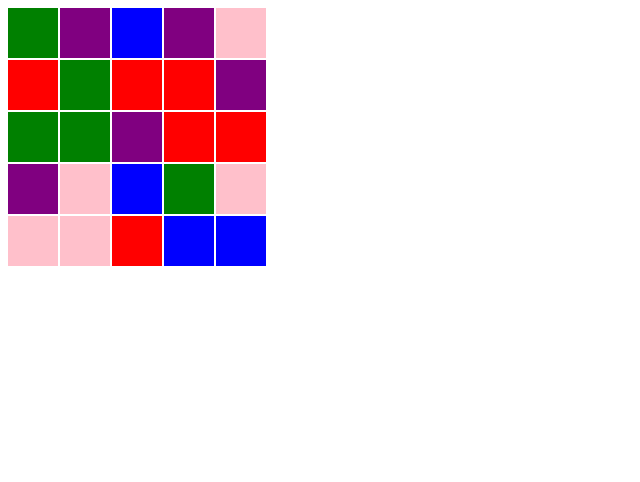
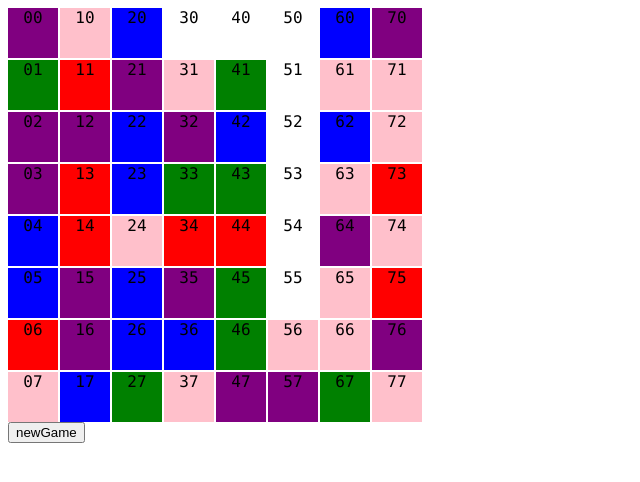
Before and after one commit to RaggaMechanic/gem-match-react, a React (Create React App) app: page / in a window 1280 px wide. Shown: the top 482 px of the page, without its empty margins (0-640 px from the left). Built offline with nearby package versions, Linux system fonts and the light colour scheme.

Commit message:
worked gem generation, worked gem match, worked gem drops, worked grid size configuration

```diff
--- a/src/App.js
+++ b/src/App.js
@@ -1,21 +1,114 @@
+import React, { useState } from "react";
 import "./styles.css";
 
-const arr = Array.from({ length: 25 }, (e, i) => getNextRand(1, 5));
+class Gem {
+  x = -1;
+  y = -1;
+  type = 0;
+  constructor(x, y, type) {
+    this.x = x;
+    this.y = y;
+    this.type = type;
+  }
+}
+
+const size = 8;
+
+function createGems() {
+  let x = 0,
+    y = 0;
+  return Array.from({ length: size * size }, (e, i) => {
+    if (x === size) {
+      x = 0;
+      y++;
+    }
+    const gem = new Gem(x, y, getNextRand(1, 5));
+    x++;
+    return gem;
+  });
+}
+
+function updateGridWithMatches(gems) {
+  const matches = matchLines(gems);
+  if (matches.length > 0) {
+    const newGems = Object.assign([], gems);
+    matches.flat().forEach((m, i) => {
+      const gem = newGems.find((g) => g.x === m.x && g.y === m.y);
+      if (gem) gem.type = 0; // getNextRand(1, 5)
+    });
+    return { needUpdate: true, newGems };
+  }
+
+  return { needUpdate: false, newGems: gems };
+}
 
 export default function App() {
-  const grid = arr.map((el, i) => {
+  const [gems, setGems] = useState([]);
+
+  const newGame = () => {
+    console.log("newGame call");
+    const nGems = createGems();
+    setGems(nGems);
+    setTimeout(() => updateGems(nGems), 200);
+  };
+
+  const dropGems = (gems) => {
+    const swaps = getSwaps(gems);
+    console.log("dropGems swaps:", swaps);
+    swaps.forEach((s) => {
+      const _gems = Object.assign([], gems);
+      const gem = _gems.find((g) => g.x === s.from.x && g.y === s.from.y);
+      const hole = _gems.find((g) => g.x === s.to.x && g.y === s.to.y);
+      gem.type = s.to.type;
+      hole.type = s.from.type;
+      setGems(_gems);
+    });
+  };
+
+  const updateGems = (gems) => {
+    console.log("updateGems call", gems);
+    const { needUpdate, newGems } = updateGridWithMatches(gems);
+    if (needUpdate) {
+      console.log("updateGems setGems", newGems);
+      setGems(newGems);
+      setTimeout(() => {
+        dropGems(newGems);
+        setTimeout(() => updateGems(gems), 200);
+      }, 500);
+    }
+  };
+
+  const grid = gems.map((el, i) => {
+    const key = `${el.x}${el.y}`;
     const gm = (
       <span
-        key={i}
-        className={"gem " + colorByNum(el)}
-        onClick={(event) => clickGem(event, i, el)}
+        key={key}
+        className={"gem " + colorByNum(el.type)}
+        onClick={(event) => clickGem(event, i, el, () => updateGems(gems))}
       >
-        &nbsp;
+        {key}
       </span>
     );
     return gm;
   });
-  return <div className="App gems">{grid}</div>;
+
+  React.useEffect(() => {
+    if (gems.length === 0) newGame();
+  });
+
+  const style = {
+    gridTemplateColumns: `repeat(${size}, 50px)`,
+    gridTemplateRows: `repeat(${size}, 50px)`
+  };
+
+  return (
+    <div className="App">
+      <div className="gems" style={style}>
+        {grid}
+      </div>
+      <button onClick={newGame}>newGame</button>
+    </div>
+  );
 }
 
 function colorByNum(num) {
@@ -41,12 +134,100 @@ function getNextRand(min, max) {
   return Math.floor(Math.random() * (max - min + 1)) + min;
 }
 
-function clickGem(event, index, gem) {
+function clickGem(event, index, gem, updateGems) {
   console.log(event, index, gem);
-  matchGems();
+  updateGems();
 }
 
-function matchGems() {
-  const gemsLines = [];
-  arr.forEach((gem, i) => {});
+function separateGems(gems) {
+  let lines = [],
+    cols = [];
+  for (let i = 0; i < size; i++) {
+    cols.push(gems.filter((g) => g.x === i));
+    lines.push(gems.filter((g) => g.y === i));
+  }
+  return { lines, cols };
 }
+
+// simple
+function matchLines(gems) {
+  const matches = [];
+  const { lines, cols } = separateGems(gems);
+  const all = lines.concat(cols);
+
+  all.forEach((line) => {
+    let match = [];
+    line.forEach((gem, i) => {
+      const someType = (match[match.length - 1] || {}).type === gem.type;
+      const last = i === line.length - 1;
+
+      if (gem.type === 0) {
+        if (match.length > 2) {
+          matches.push(match);
+        }
+        match = [];
+        return;
+      }
+
+      if (match.length === 0) {
+        match = [gem];
+        return;
+      }
+
+      if (someType) {
+        match.push(gem);
+      } else if (match.length > 2) {
+        matches.push(match);
+        match = [gem];
+      } else {
+        match = [gem];
+      }
+
+      if (match.length > 2 && last) {
+        matches.push(match);
+      }
+    });
+  });
+
+  return matches;
+}
+
+function getSwaps(gems) {
+  const _gems = Object.assign([], gems);
+  const { cols } = separateGems(_gems);
+
+  const canDrop = (col) => {
+    const firstGemIndex = col.findIndex((g) => g.type !== 0);
+    const holeAfterGemIndex = col.findLastIndex(
+      (g, i) => g.type === 0 && i > firstGemIndex
+    );
+    console.log(
+      "holes",
+      col.filter((g) => g.type === 0)
+    );
+    console.log(firstGemIndex, holeAfterGemIndex);
+    return firstGemIndex > -1 && holeAfterGemIndex > -1;
+  };
+
+  const swaps = [];
+  cols.forEach((col) => {
+    console.log(col, canDrop(col));
+    while (canDrop(col)) {
+      const lastHoleIndex = col.findLastIndex((g) => g.type === 0);
+      const gemBeforeHoleIndex = col.findLastIndex(
+        (g, i) => g.type !== 0 && i < lastHoleIndex
+      );
+      const hole = col[lastHoleIndex];
+      const gem = col[gemBeforeHoleIndex];
+      const swap = {
+        from: { x: gem.x, y: gem.y, type: gem.type },
+        to: { x: hole.x, y: hole.y, type: hole.type }
+      };
+      hole.type = swap.from.type;
+      gem.type = swap.to.type;
+      console.log("swap", swap);
+      swaps.push(swap);
+    }
+  });
+  return swaps;
+}
--- a/src/styles.css
+++ b/src/styles.css
@@ -1,16 +1,14 @@
 .App {
-  font-family: sans-serif;
-  text-align: center;
+  font-family: consolas;
 }
 
 .gems {
   display: grid;
-  grid-template-columns: repeat(5, 50px);
-  grid-template-rows: repeat(5, 50px);
   gap: 2px;
 }
 
 .gem {
+  text-align: center;
 }
 
 .gem-red {
```
Also changed, not shown: package.json (+9 -4 lines).
